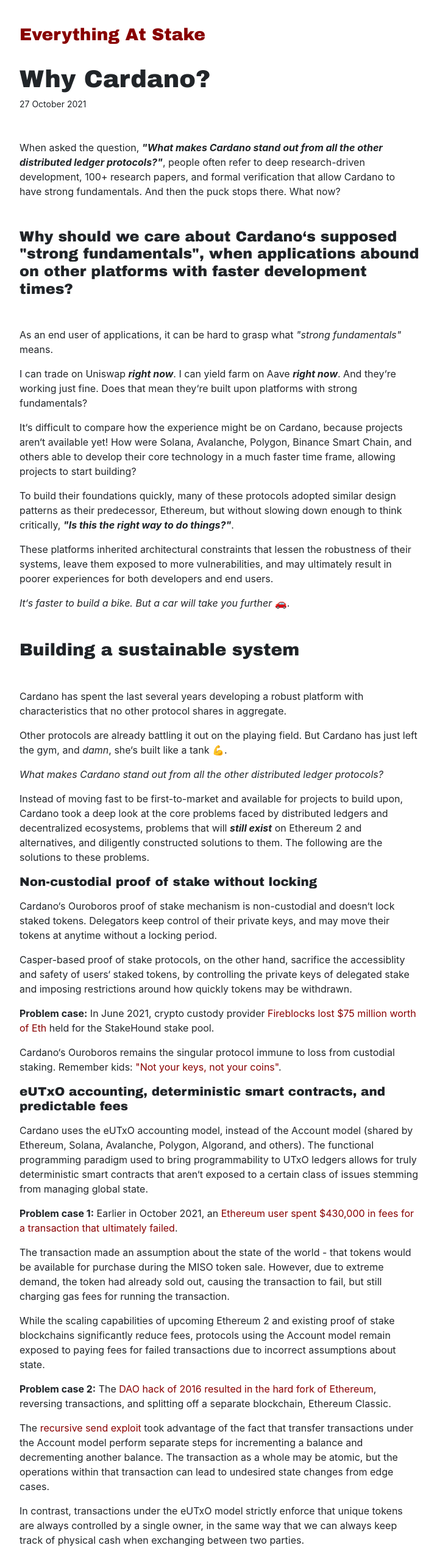
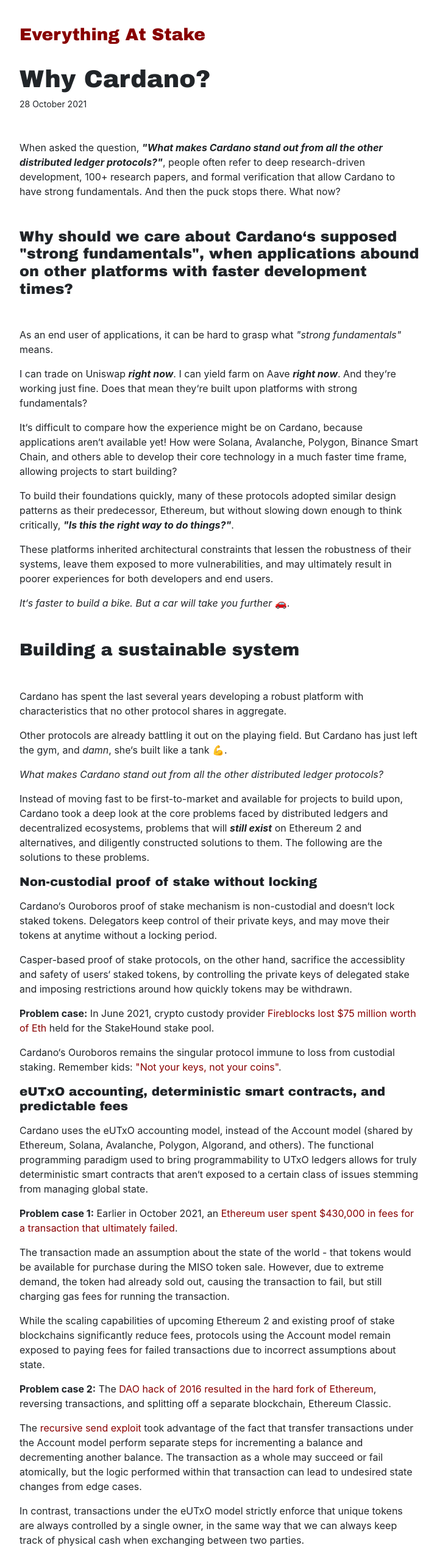
Before and after one commit to bryanyee/everything-at-stake, a Next.js app in the folder client/: page /why-cardano in a window 1280 px wide. Shown: the top 2557 px of the page at 61% size, without its empty margins (280-997 px from the left). Built offline with nearby package versions, Linux system fonts and the light colour scheme.

Commit message:
Clarify undesired state changes

```diff
--- a/client/config/pages.js
+++ b/client/config/pages.js
@@ -18,7 +18,7 @@
     tags: [TAGS.journal]
   },
   {
-    date: '27 October 2021',
+    date: '28 October 2021',
     description: 'Cardano has zero live applications. Yet, what sets it apart from all other distributed ledger protocols?',
     enabled: true,
     id: 'why-cardano',
@@ -26,7 +26,7 @@
     tags: [TAGS.journal],
   },
   {
-    date: '28 October 2021',
+    date: '29 October 2021',
     description: 'Learn how to run basic cardano-cli commands using the daedalus cardano node.',
     enabled: false,
     id: 'interact-with-the-cardano-blockchain-using-the-daedalus-wallet',
--- a/client/pages/why-cardano.js
+++ b/client/pages/why-cardano.js
@@ -24,7 +24,7 @@
       <h4 className="my-5">Why should we care about Cardano‘s supposed &quot;strong fundamentals&quot;, when applications abound on other platforms with faster development times?</h4>
       <p>As an end user of applications, it can be hard to grasp what <em>&quot;strong fundamentals&quot;</em> means.</p>
       <p>I can trade on Uniswap <strong><em>right now</em></strong>. I can yield farm on Aave <strong><em>right now</em></strong>. And they‘re working just fine. Does that mean they‘re built upon platforms with strong fundamentals?</p>
-      <p>It‘s difficult to compare how the experience might be on Cardano, because projects aren‘t available yet! How were Solana, Avalanche, Polygon, Binance Smart Chain, and others able to develop their core technology in a much faster time frame, allowing projects to start building?</p>
+      <p>It‘s difficult to compare how the experience might be on Cardano, because applications aren‘t available yet! How were Solana, Avalanche, Polygon, Binance Smart Chain, and others able to develop their core technology in a much faster time frame, allowing projects to start building?</p>
       <p>To build their foundations quickly, many of these protocols adopted similar design patterns as their predecessor, Ethereum, but without slowing down enough to think critically, <strong><em>&quot;Is this the right way to do things?&quot;</em></strong>.</p>
       <p>These platforms inherited architectural constraints that lessen the robustness of their systems, leave them exposed to more vulnerabilities, and may ultimately result in poorer experiences for both developers and end users.</p>
       <p><em>It‘s faster to build a bike. But a car will take you further</em> <Emoji unicode={UNICODE_VALUES.automobile} />.</p>
@@ -44,7 +44,7 @@
       <p>The transaction made an assumption about the state of the world - that tokens would be available for purchase during the MISO token sale. However, due to extreme demand, the token had already sold out, causing the transaction to fail, but still charging gas fees for running the transaction.</p>
       <p>While the scaling capabilities of upcoming Ethereum 2 and existing proof of stake blockchains significantly reduce fees, protocols using the Account model remain exposed to paying fees for failed transactions due to incorrect assumptions about state.</p>
       <p><strong>Problem case 2:</strong> The <ExternalLink href="https://www.gemini.com/cryptopedia/the-dao-hack-makerdao">DAO hack of 2016 resulted in the hard fork of Ethereum</ExternalLink>, reversing transactions, and splitting off a separate blockchain, Ethereum Classic.</p>
-      <p>The <ExternalLink href="https://blog.ethereum.org/2016/06/17/critical-update-re-dao-vulnerability/">recursive send exploit</ExternalLink> took advantage of the fact that transfer transactions under the Account model perform separate steps for incrementing a balance and decrementing another balance. The transaction as a whole may be atomic, but the operations within that transaction can lead to undesired state changes from edge cases.</p>
+      <p>The <ExternalLink href="https://blog.ethereum.org/2016/06/17/critical-update-re-dao-vulnerability/">recursive send exploit</ExternalLink> took advantage of the fact that transfer transactions under the Account model perform separate steps for incrementing a balance and decrementing another balance. The transaction as a whole may succeed or fail atomically, but the logic performed within that transaction can lead to undesired state changes from edge cases.</p>
       <p>In contrast, transactions under the eUTxO model strictly enforce that unique tokens are always controlled by a single owner, in the same way that we can always keep track of physical cash when exchanging between two parties.</p>
       <p>Of course, various tooling such as contract validation, IDE tools, and audits can help mitigate issues under the Account model. But having transaction determinism built directly into eUTxO accounting is certainly an advantage for mission-critical systems.</p>
       <h5 className="my-3">Native tokens and babel fees</h5>
```
